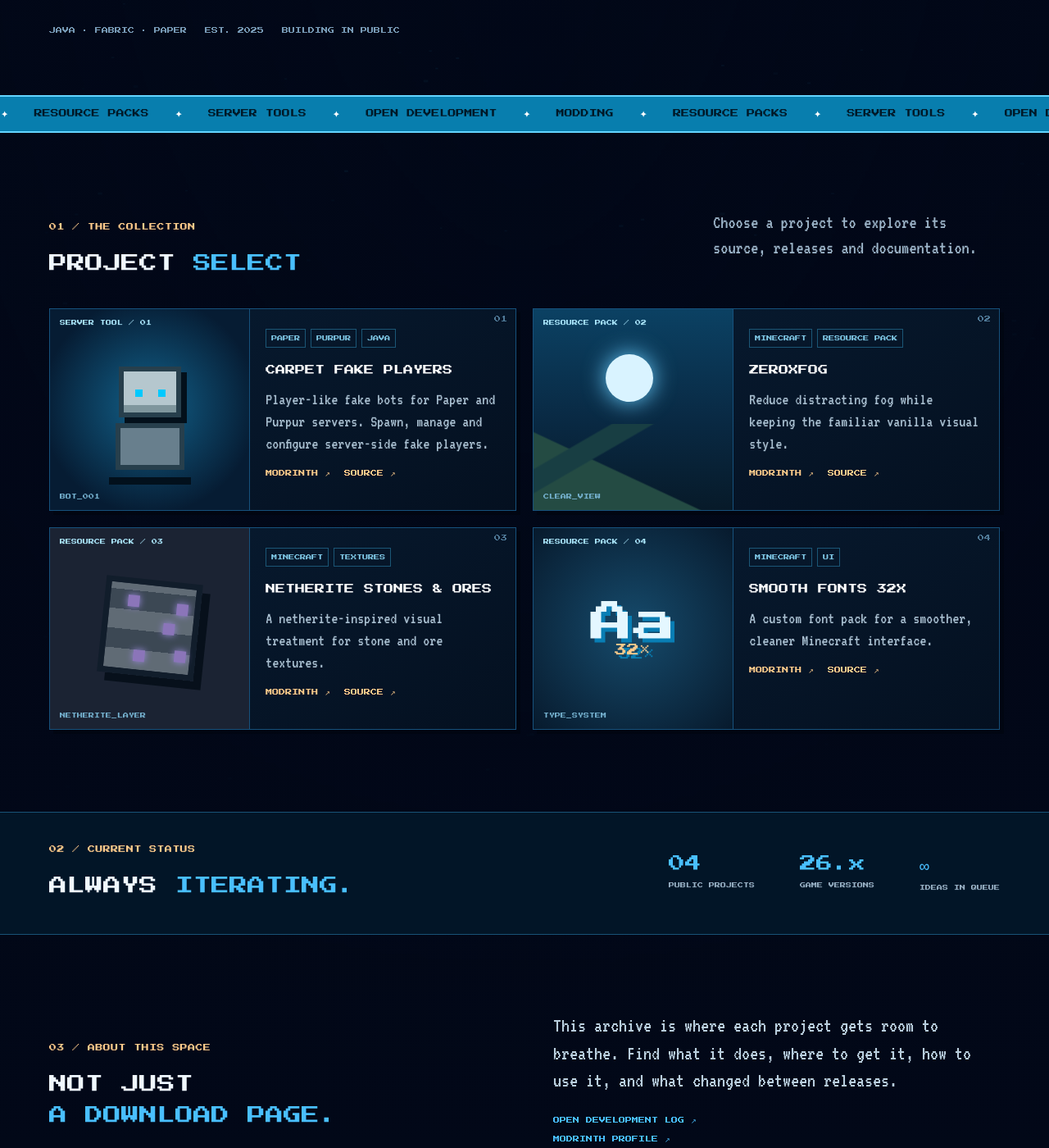
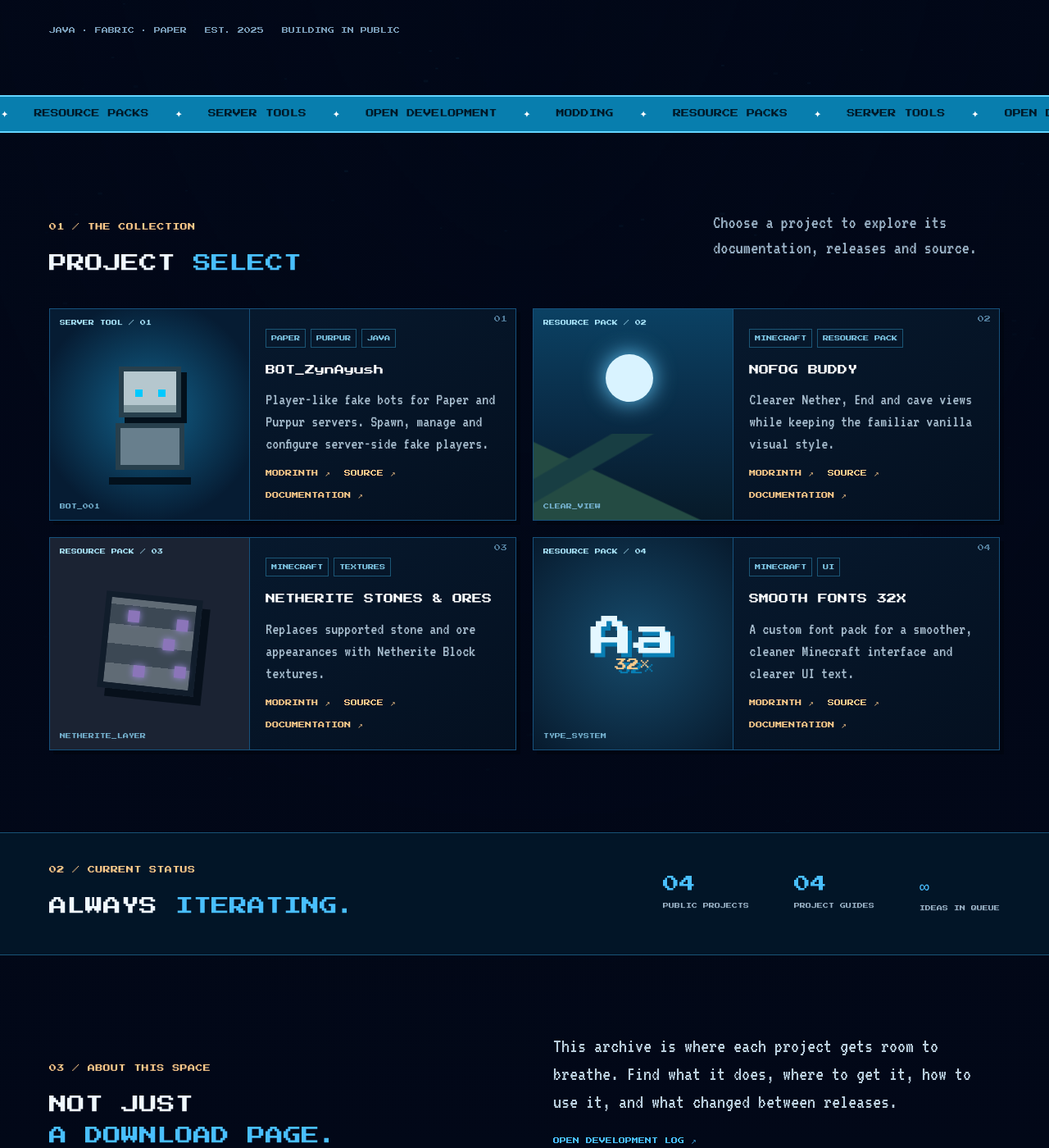
Before and after one commit to ZynAyush/docs, a Jekyll site: the page index.html, which Jekyll copies as it is, in a window 1280 px wide and 1400 px high, scrolled down 756 px. Shown: the whole window at 82% size. Built offline with Jekyll 4.4.1, drawn with Linux system fonts in a browser that asks for light colours.

Commit message:
docs: add project guides and documentation links

```diff
--- a/index.html
+++ b/index.html
@@ -5,13 +5,13 @@
 <main>
 <section class="hero wrap"><div class="hero-copy"><p class="eyebrow"><i class="pulse"></i> INDEPENDENT DEVELOPER · MINECRAFT ECOSYSTEM</p><h1>BUILT IN<br><span class="cyan">BLOCKS.</span><br>MADE TO LAST.</h1><p class="hero-desc">Mods, plugins, resource packs and experiments — built with care, documented properly, and shared with the community.</p><div class="hero-actions"><a class="pixel-btn primary" href="#projects">▸ EXPLORE PROJECTS</a><a class="pixel-btn ghost" href="journal.html">READ DEV LOG</a></div><div class="hero-meta"><span>JAVA · FABRIC · PAPER</span><span>EST. 2025</span><span>BUILDING IN PUBLIC</span></div></div><div class="hero-art"><div class="art-frame"><div class="art-top"><span>WORLD_01 / ARCHIVE</span><span class="live-dot">● ONLINE</span></div><div class="pixel-ocean"><div class="island island-a"><span></span></div><div class="island island-b"><span></span></div><div class="island island-c"></div><b class="coord coord-a">X: 124 · Z: 308</b><b class="coord coord-b">SECTOR 02</b><div class="crosshair">＋</div></div><div class="art-bottom"><span>FIG. 01 — THE WORK IN PROGRESS</span><span>◈ 26.x</span></div></div><div class="floating-label">CRAFTED<br>NOT GENERATED</div></div></section>
 <section class="ticker"><div>✦ MODDING <b>✦</b> RESOURCE PACKS <b>✦</b> SERVER TOOLS <b>✦</b> OPEN DEVELOPMENT <b>✦</b> MODDING <b>✦</b> RESOURCE PACKS <b>✦</b> SERVER TOOLS <b>✦</b> OPEN DEVELOPMENT</div></section>
-<section id="projects" class="wrap section"><div class="section-head"><div><p class="eyebrow">01 / THE COLLECTION</p><h2>PROJECT <span class="cyan">SELECT</span></h2></div><p class="section-note">Choose a project to explore its source, releases and documentation.</p></div>
+<section id="projects" class="wrap section"><div class="section-head"><div><p class="eyebrow">01 / THE COLLECTION</p><h2>PROJECT <span class="cyan">SELECT</span></h2></div><p class="section-note">Choose a project to explore its documentation, releases and source.</p></div>
 <div class="project-grid">
-<article class="project-card featured"><div class="project-visual bot-visual"><span class="visual-label">SERVER TOOL / 01</span><div class="bot-scene"><div class="bot-head"><i></i><i></i></div><div class="bot-body"></div><div class="bot-shadow"></div></div><span class="visual-code">BOT_001</span></div><div class="project-info"><div class="tags"><span>PAPER</span><span>PURPUR</span><span>JAVA</span></div><h3>CARPET FAKE PLAYERS</h3><p>Player-like fake bots for Paper and Purpur servers. Spawn, manage and configure server-side fake players.</p><div class="card-links"><a href="https://modrinth.com/plugin/playerbots">MODRINTH ↗</a><a href="https://github.com/ZynAyush/minecraft-playerbots">SOURCE ↗</a></div></div><span class="number">01</span></article>
-<article class="project-card"><div class="project-visual fog-visual"><span class="visual-label">RESOURCE PACK / 02</span><div class="fog-moon"></div><div class="fog-horizon"></div><span class="visual-code">CLEAR_VIEW</span></div><div class="project-info"><div class="tags"><span>MINECRAFT</span><span>RESOURCE PACK</span></div><h3>ZEROXFOG</h3><p>Reduce distracting fog while keeping the familiar vanilla visual style.</p><div class="card-links"><a href="https://modrinth.com/resourcepack/zeroxfog">MODRINTH ↗</a><a href="https://github.com/ZynAyush/ZeroXFog">SOURCE ↗</a></div></div><span class="number">02</span></article>
-<article class="project-card"><div class="project-visual ore-visual"><span class="visual-label">RESOURCE PACK / 03</span><div class="ore-block"><b></b><b></b><b></b><b></b><b></b></div><span class="visual-code">NETHERITE_LAYER</span></div><div class="project-info"><div class="tags"><span>MINECRAFT</span><span>TEXTURES</span></div><h3>NETHERITE STONES & ORES</h3><p>A netherite-inspired visual treatment for stone and ore textures.</p><div class="card-links"><a href="https://modrinth.com/mod/netherite-stones-ores">MODRINTH ↗</a><a href="https://github.com/ZynAyush/Netherite-Stones-Ores">SOURCE ↗</a></div></div><span class="number">03</span></article>
-<article class="project-card"><div class="project-visual font-visual"><span class="visual-label">RESOURCE PACK / 04</span><div class="font-sample">Aa<br><small>32×</small></div><span class="visual-code">TYPE_SYSTEM</span></div><div class="project-info"><div class="tags"><span>MINECRAFT</span><span>UI</span></div><h3>SMOOTH FONTS 32X</h3><p>A custom font pack for a smoother, cleaner Minecraft interface.</p><div class="card-links"><a href="https://modrinth.com/resourcepack/smooth-font-32x">MODRINTH ↗</a><a href="https://github.com/ZynAyush/Smooth-Fonts-32x">SOURCE ↗</a></div></div><span class="number">04</span></article>
+<article class="project-card featured"><div class="project-visual bot-visual"><span class="visual-label">SERVER TOOL / 01</span><div class="bot-scene"><div class="bot-head"><i></i><i></i></div><div class="bot-body"></div><div class="bot-shadow"></div></div><span class="visual-code">BOT_001</span></div><div class="project-info"><div class="tags"><span>PAPER</span><span>PURPUR</span><span>JAVA</span></div><h3>BOT_ZynAyush</h3><p>Player-like fake bots for Paper and Purpur servers. Spawn, manage and configure server-side fake players.</p><div class="card-links"><a href="https://modrinth.com/plugin/carpetfakeplayer">MODRINTH ↗</a><a href="https://github.com/ZynAyush/minecraft-playerbots">SOURCE ↗</a><a href="docs/bot-zynayush.html">DOCUMENTATION ↗</a></div></div><span class="number">01</span></article>
+<article class="project-card"><div class="project-visual fog-visual"><span class="visual-label">RESOURCE PACK / 02</span><div class="fog-moon"></div><div class="fog-horizon"></div><span class="visual-code">CLEAR_VIEW</span></div><div class="project-info"><div class="tags"><span>MINECRAFT</span><span>RESOURCE PACK</span></div><h3>NOFOG BUDDY</h3><p>Clearer Nether, End and cave views while keeping the familiar vanilla visual style.</p><div class="card-links"><a href="https://modrinth.com/resourcepack/zeroxfog">MODRINTH ↗</a><a href="https://github.com/ZynAyush/ZeroXFog">SOURCE ↗</a><a href="docs/nofog-buddy.html">DOCUMENTATION ↗</a></div></div><span class="number">02</span></article>
+<article class="project-card"><div class="project-visual ore-visual"><span class="visual-label">RESOURCE PACK / 03</span><div class="ore-block"><b></b><b></b><b></b><b></b><b></b></div><span class="visual-code">NETHERITE_LAYER</span></div><div class="project-info"><div class="tags"><span>MINECRAFT</span><span>TEXTURES</span></div><h3>NETHERITE STONES & ORES</h3><p>Replaces supported stone and ore appearances with Netherite Block textures.</p><div class="card-links"><a href="https://modrinth.com/resourcepack/netherite-stones-ores">MODRINTH ↗</a><a href="https://github.com/ZynAyush/Netherite-Stones-Ores">SOURCE ↗</a><a href="docs/netherite-stones-ores.html">DOCUMENTATION ↗</a></div></div><span class="number">03</span></article>
+<article class="project-card"><div class="project-visual font-visual"><span class="visual-label">RESOURCE PACK / 04</span><div class="font-sample">Aa<br><small>32×</small></div><span class="visual-code">TYPE_SYSTEM</span></div><div class="project-info"><div class="tags"><span>MINECRAFT</span><span>UI</span></div><h3>SMOOTH FONTS 32X</h3><p>A custom font pack for a smoother, cleaner Minecraft interface and clearer UI text.</p><div class="card-links"><a href="https://modrinth.com/resourcepack/smooth-fonts-32x">MODRINTH ↗</a><a href="https://github.com/ZynAyush/Smooth-Fonts-32x">SOURCE ↗</a><a href="docs/smooth-fonts-32x.html">DOCUMENTATION ↗</a></div></div><span class="number">04</span></article>
 </div></section>
-<section class="status-strip"><div class="wrap status-inner"><div><p class="eyebrow">02 / CURRENT STATUS</p><h2>ALWAYS <span class="cyan">ITERATING.</span></h2></div><div class="status-items"><div><b>04</b><span>PUBLIC PROJECTS</span></div><div><b>26.x</b><span>GAME VERSIONS</span></div><div><b>∞</b><span>IDEAS IN QUEUE</span></div></div></div></section>
+<section class="status-strip"><div class="wrap status-inner"><div><p class="eyebrow">02 / CURRENT STATUS</p><h2>ALWAYS <span class="cyan">ITERATING.</span></h2></div><div class="status-items"><div><b>04</b><span>PUBLIC PROJECTS</span></div><div><b>04</b><span>PROJECT GUIDES</span></div><div><b>∞</b><span>IDEAS IN QUEUE</span></div></div></div></section>
 <section id="about" class="wrap about section"><div><p class="eyebrow">03 / ABOUT THIS SPACE</p><h2>NOT JUST<br><span class="cyan">A DOWNLOAD PAGE.</span></h2></div><div><p>This archive is where each project gets room to breathe. Find what it does, where to get it, how to use it, and what changed between releases.</p><div class="about-links"><a href="journal.html">OPEN DEVELOPMENT LOG ↗</a><a href="https://modrinth.com/user/zynayush">MODRINTH PROFILE ↗</a><a href="https://github.com/ZynAyush">GITHUB PROFILE ↗</a></div></div></section>
 </main><footer class="site-footer"><div class="wrap footer-inner"><a class="logo" href="index.html"><span class="logo-mark">Z</span><span>ZYNAYUSH<small>PROJECT ARCHIVE</small></span></a><span>© 2026 ZYNAYUSH · BUILT BLOCK BY BLOCK</span><a href="#top">BACK TO TOP ↑</a></div></footer><script src="water.js"></script></body></html>
```
Also changed, not shown: docs.css (added, +1 -0 lines), docs/bot-zynayush.html (added, +17 -0 lines), docs/netherite-stones-ores.html (added, +7 -0 lines), docs/nofog-buddy.html (added, +7 -0 lines), docs/smooth-fonts-32x.html (added, +7 -0 lines), README.md.
